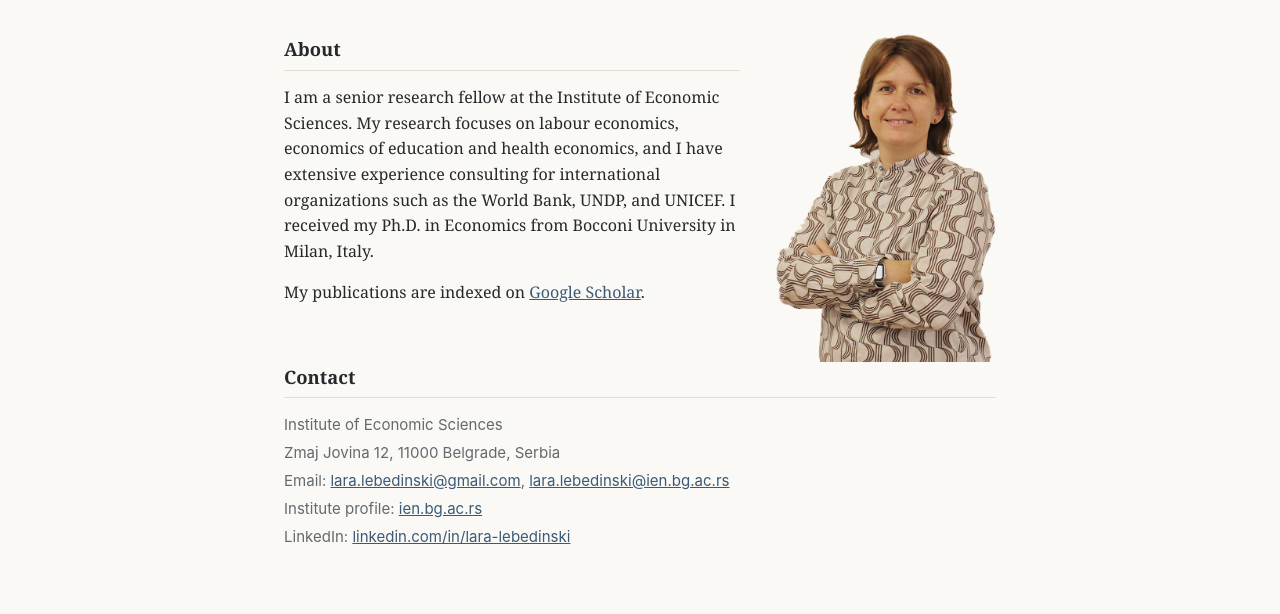
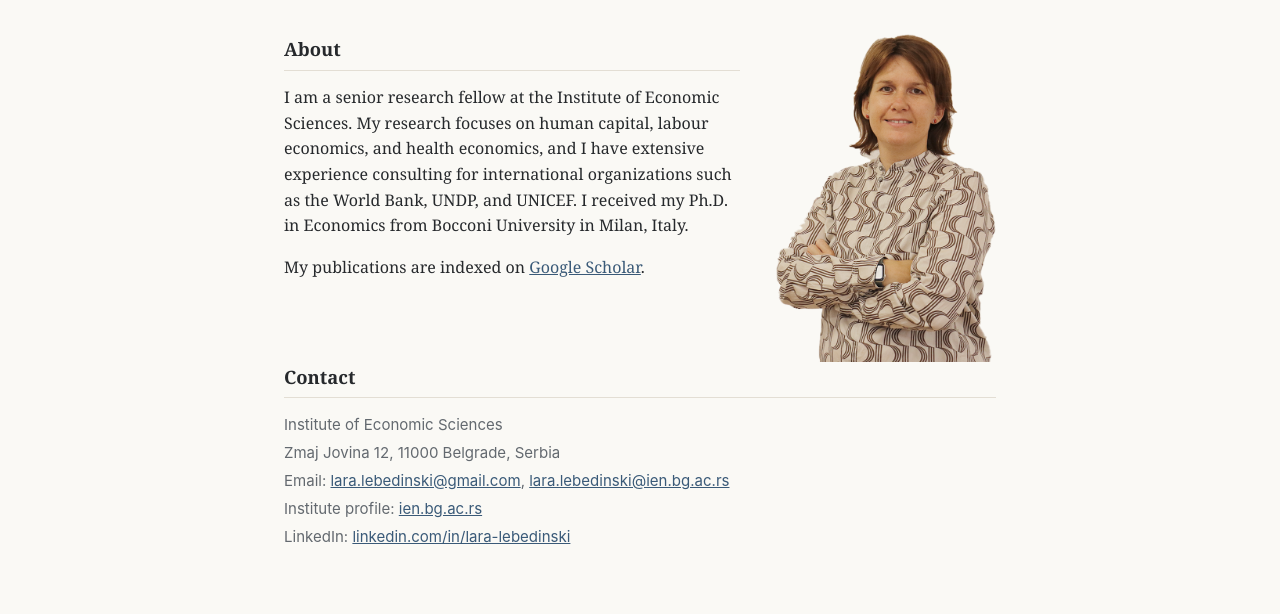
Before and after one commit to laralebedinski/laralebedinski.github.io, a plain HTML site: page index.html in a window 1280 px wide. Shown: the part 165-779 px from the top of the page. Drawn offline with Linux system fonts and the light colour scheme.

Commit message:
Update site content

```diff
--- a/index.html
+++ b/index.html
@@ -136,7 +136,7 @@
   <div class="hero">
     <div class="hero-text">
       <h2>About</h2>
-      <p>I am a senior research fellow at the Institute of Economic Sciences. My research focuses on labour economics, economics of education and health economics, and I have extensive experience consulting for international organizations such as the World Bank, UNDP, and UNICEF. I received my Ph.D. in Economics from Bocconi University in Milan, Italy.</p>
+      <p>I am a senior research fellow at the Institute of Economic Sciences. My research focuses on human capital, labour economics, and health economics, and I have extensive experience consulting for international organizations such as the World Bank, UNDP, and UNICEF. I received my Ph.D. in Economics from Bocconi University in Milan, Italy.</p>
       <p>My publications are indexed on <a href="https://scholar.google.com/citations?user=js-vxqUAAAAJ&hl=en" target="_blank" rel="noopener">Google Scholar</a>.</p>
     </div>
     <div class="hero-photo">
```
Also changed, not shown: 1 other file.
